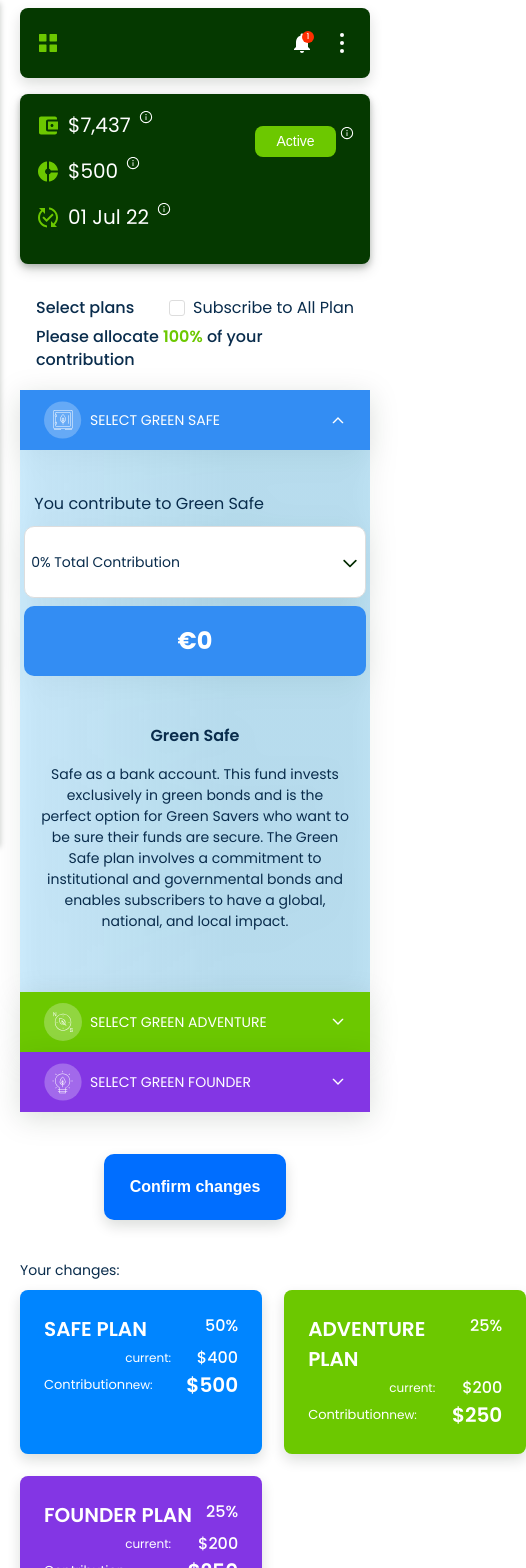
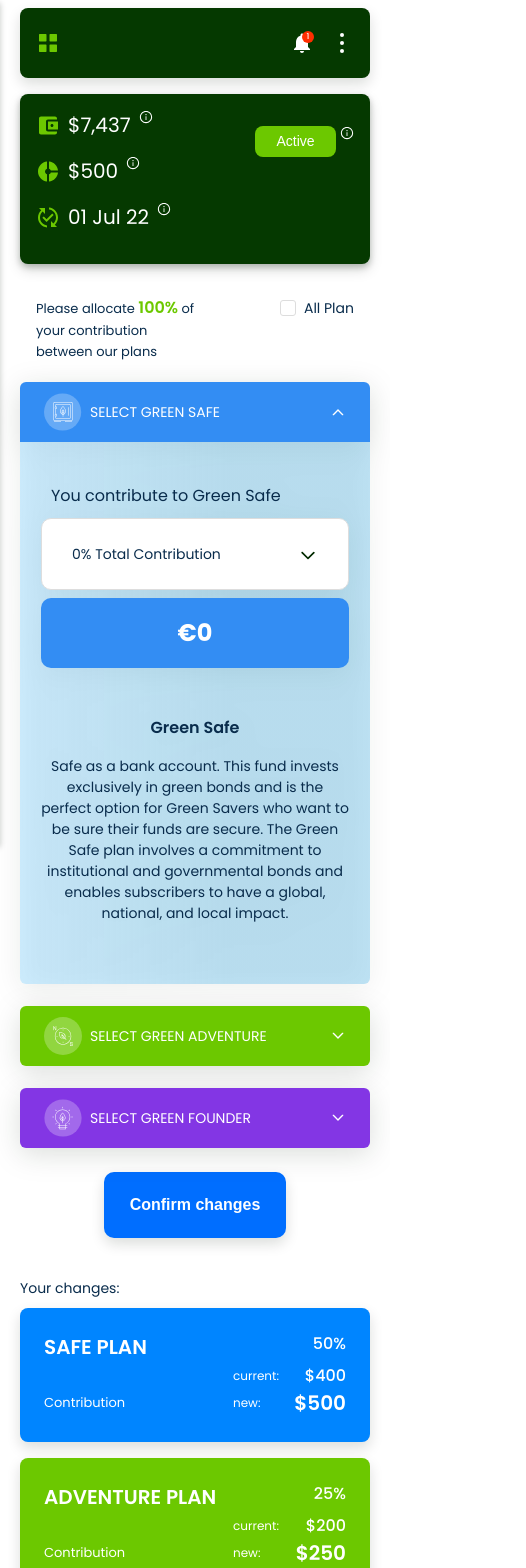
Before and after one commit to WarmdevsCompany/sales-dashboard-1, a SvelteKit app: page /manage/plan in a window 390 px wide. Shown: the top 1568 px of the page, 526 px wide, since content can reach past the window. Built offline with nearby package versions, Linux system fonts and the light colour scheme.

Commit message:
adaptive (Manage)

```diff
--- a/src/app.css
+++ b/src/app.css
@@ -492,6 +492,9 @@
   .align-center {
 	align-items: center;
   }
+  .align-base {
+	align-items: baseline;
+  }
   .align-top {
 	align-items: flex-start;
   }
@@ -622,4 +625,8 @@
 	.grid-3 {
 		grid-template-columns: 1fr;
 	}
+	.modal_head_medium {
+		font-size: var(--text-size-big);
+		line-height: var(--text-line-big);
 	}
+}
--- a/src/lib/components/Modal.svelte
+++ b/src/lib/components/Modal.svelte
@@ -223,7 +223,20 @@
   @media only screen and (max-width: 991px) {
     #modal {
       max-width: 100%;
+      max-height: 90vh;
+      overflow: auto;
       margin: auto;
+    }
+    #modal-content {
+      overflow: hidden;
+    }
+    #modal.greenForm {
+      max-width: 90%;
+      border-radius: 0.5rem;
+    }
+    #modal.greenForm #modal-content {
+      padding-left: 20px;
+      padding-right: 20px;
     }
   }
 </style>
--- a/src/routes/(public)/manage/plan/+page.svelte
+++ b/src/routes/(public)/manage/plan/+page.svelte
@@ -1,23 +1,21 @@
 <script>
-  import Modal, { getModal } from "$lib/components/Modal.svelte";
-  import PlansMain from "./change-bottom/ChangePlansMain.svelte";
-  import ChangePlans from "./change-contributions/ChangePlans.svelte";
-  import greenLogo from "$lib/assets/img/logo-green.svg";
-  import UpdatedPlanItems from "./UpdatedPlanItems.svelte";
+	import Modal, { getModal } from '$lib/components/Modal.svelte';
+	import PlansMain from './change-bottom/ChangePlansMain.svelte';
+	import ChangePlans from './change-contributions/ChangePlans.svelte';
+	import greenLogo from '$lib/assets/img/logo-green.svg';
+	import UpdatedPlanItems from './UpdatedPlanItems.svelte';
 </script>
 
 <svelte:head>
 	<title>Plan</title>
 	<meta name="description" content="Plan page" />
-  <script
-    src="https://unpkg.com/@lottiefiles/lottie-player@latest/dist/lottie-player.js"></script>
+	<script src="https://unpkg.com/@lottiefiles/lottie-player@latest/dist/lottie-player.js"></script>
 </svelte:head>
 
 <ChangePlans />
 <div class="d-flex justify-cc">
-  <button
-    class="btn mt-1_5 box_shadow-medium"
-    on:click={() => getModal("confirmPlan").open()}>Confirm changes</button
+	<button class="btn mt-1_5 box_shadow-medium" on:click={() => getModal('confirmPlan').open()}
+		>Confirm changes</button
 	>
 </div>
 
@@ -26,16 +24,14 @@
 		<img src={greenLogo} alt="esi logo img" />
 		<div class="modal_head_medium mt-2">We've updated your contribution</div>
 		<div class="modal_main-row d-flex justify-cc ">
-      <div class="text-xsm d-flex align-center">
+			<div class="text-xsm d-flex align-base">
 				New Contribution: <span class="text-3 text-blue">$1,000/mo</span>
 			</div>
 		</div>
 		<div class="updated__items">
 			<UpdatedPlanItems />
 		</div>
-    <button class="btn" on:click={() => getModal("confirmPlan").close()}
-      >Close</button
-    >
+		<button class="btn" on:click={() => getModal('confirmPlan').close()}>Close</button>
 	</div>
 </Modal>
 <PlansMain />
@@ -65,4 +61,9 @@
 		margin: 2.625rem auto 0 auto;
 		transition: none;
 	}
+	@media only screen and (max-width: 991px) {
+		.btn {
+			margin-top: 24px;
+		}
+	}
 </style>
--- a/src/routes/(public)/manage/plan/change-bottom/ChangePlanitem.svelte
+++ b/src/routes/(public)/manage/plan/change-bottom/ChangePlanitem.svelte
@@ -9,33 +9,39 @@
 	</div>
 	<div class="d-flex justify-sb align-center">
 		<div class="text-xsm">Contribution</div>
-      <div class="d-flex justify-sb align-center w_113"> <div class="text-12px">new:</div> <div class="text-3 semi-bold">${$$props.planNewMoney}</div></div>
-
+		<div class="d-flex justify-sb align-center w_113">
+			<div class="text-12px">new:</div>
+			<div class="text-3 semi-bold">${$$props.planNewMoney}</div>
+		</div>
 	</div>
 </div>
 
 <style>
-
-    .plan__item.safe{
-      background:var(--primary-color)
+	.plan__item.safe {
+		background: var(--primary-color);
 	}
-    .plan__item.adventure{
-      background:var(--secondary-color)
+	.plan__item.adventure {
+		background: var(--secondary-color);
 	}
-    .plan__item.founder{
-      background:var( --third-color)
+	.plan__item.founder {
+		background: var(--third-color);
 	}
-    .text-12px{
+	.text-12px {
 		font-size: 12px;
 		line-height: 18px;
 	}
-    .w_113{
+	.w_113 {
 		width: 113px;
 	}
-    .plan__item--medium{
+	.plan__item--medium {
 		font-weight: var(--font-weight-medium);
 	}
-    .plan__item--current{
+	.plan__item--current {
 		margin: 2px 0 0 auto;
 	}
+	@media only screen and (max-width: 991px) {
+		.plan__item {
+			margin-bottom: 1rem;
+		}
+	}
 </style>
--- a/src/routes/(public)/manage/plan/change-bottom/ChangePlansMain.svelte
+++ b/src/routes/(public)/manage/plan/change-bottom/ChangePlansMain.svelte
@@ -1,23 +1,47 @@
 <script>
-    import PlanItem from "./ChangePlanitem.svelte";
+	import PlanItem from './ChangePlanitem.svelte';
 </script>
 
 <div class="text-sm change__bottom">Your changes:</div>
-    <div class="plan__items grid-3">
-      <PlanItem planClass={'safe'} planName={'Safe Plan'} planCurrentMoney={400} planNewMoney={500} planPersentage={50}/>
-      <PlanItem planClass={'adventure'} planName={'Adventure Plan'} planCurrentMoney={200} planNewMoney={250} planPersentage={25}/>
-      <PlanItem planClass={'founder'} planName={'Founder Plan'} planCurrentMoney={200} planNewMoney={250} planPersentage={25}/>
+<div class="plan__items grid-3 mobile-block">
+	<PlanItem
+		planClass={'safe'}
+		planName={'Safe Plan'}
+		planCurrentMoney={400}
+		planNewMoney={500}
+		planPersentage={50}
+	/>
+	<PlanItem
+		planClass={'adventure'}
+		planName={'Adventure Plan'}
+		planCurrentMoney={200}
+		planNewMoney={250}
+		planPersentage={25}
+	/>
+	<PlanItem
+		planClass={'founder'}
+		planName={'Founder Plan'}
+		planCurrentMoney={200}
+		planNewMoney={250}
+		planPersentage={25}
+	/>
 </div>
+
 <style>
-    .change__bottom{
+	.change__bottom {
 		margin-top: 2.5rem;
 	}
 	.plan__items {
 		margin-top: 0.57rem;
 	}
 	@media only screen and (max-width: 1280px) {
-    .grid-3{
+		.grid-3 {
 			grid-template-columns: 1fr 1fr;
 		}
 	}
+	@media only screen and (max-width: 991px) {
+        .plan__items {
+            margin-bottom: 50px;
+        }
+	}
 </style>
--- a/src/routes/(public)/manage/plan/change-contributions/ChangePlanItem.svelte
+++ b/src/routes/(public)/manage/plan/change-contributions/ChangePlanItem.svelte
@@ -1,6 +1,6 @@
 <script>
-  import clickOutside from "$lib/functions/clickOutside";
-  import { priceConvertation } from "$lib/functions/priceConvertation";
+	import clickOutside from '$lib/functions/clickOutside';
+	import { priceConvertation } from '$lib/functions/priceConvertation';
 	import {
 		plansModalState,
 		plansModalData,
@@ -9,25 +9,25 @@
 		errorMessageState,
 		contributionData,
 		allocatedContributions,
-    subscribeAllState,
-  } from "./planStore";
+		subscribeAllState
+	} from './planStore';
 
-  import PlanBtn from "./PlanBtn.svelte";
-  import MobArrow_ico from "$lib/components/icons/plan-icons/MobArrow_ico.svelte";
-  import Checkbox_ico from "$lib/components/icons/plan-icons/Checkbox_ico.svelte";
-  import Dropdown_ico from "$lib/components/icons/plan-icons/Dropdown_ico.svelte";
+	import PlanBtn from './PlanBtn.svelte';
+	import MobArrow_ico from '$lib/components/icons/plan-icons/MobArrow_ico.svelte';
+	import Checkbox_ico from '$lib/components/icons/plan-icons/Checkbox_ico.svelte';
+	import Dropdown_ico from '$lib/components/icons/plan-icons/Dropdown_ico.svelte';
 
 	// images
-import safeImage from '$lib/assets/img/plans/safe-icon.svg'
-import advImage from '$lib/assets/img/plans/adventure-icon.svg'
-import founderImage from '$lib/assets/img/plans/founder-icon.svg'
-  import Tooltip from "./Tooltip.svelte";
-  import Modal, { getModal } from "$lib/components/Modal.svelte";
-  import PlanModalContent from "./PlanModalContent.svelte";
+	import safeImage from '$lib/assets/img/plans/safe-icon.svg';
+	import advImage from '$lib/assets/img/plans/adventure-icon.svg';
+	import founderImage from '$lib/assets/img/plans/founder-icon.svg';
+	import Tooltip from './Tooltip.svelte';
+	import Modal, { getModal } from '$lib/components/Modal.svelte';
+	import PlanModalContent from './PlanModalContent.svelte';
 
 	export let current,
 		currentPlan,
-    className = "",
+		className = '',
 		allowPercentageVal,
 		savePercentages,
 		currentPrice,
@@ -44,20 +44,20 @@ import founderImage from '$lib/assets/img/plans/founder-icon.svg'
 			$sortPersantageVariable = item.sortName;
 			$subscribeAllState = false;
 			switch (plan) {
-        case "safe":
+				case 'safe':
 					$allocatedContributions.safe = item.persentage;
 					$allocatedContributions.safeName = item.value;
 					break;
-        case "adventure":
+				case 'adventure':
 					$allocatedContributions.adventure = item.persentage;
 					$allocatedContributions.adventureName = item.value;
 					break;
-        case "founder":
+				case 'founder':
 					$allocatedContributions.founder = item.persentage;
 					$allocatedContributions.founderName = item.value;
 					break;
 				default:
-          console.log("Error");
+					console.log('Error');
 			}
 		}
 		$errorMessageState = false;
@@ -65,10 +65,8 @@ import founderImage from '$lib/assets/img/plans/founder-icon.svg'
 	}
 	let svgIcons = {
 		safe: safeImage,
-    adventure:
-    advImage,
-    founder:
-    founderImage,
+		adventure: advImage,
+		founder: founderImage
 	};
 
 	let currentSvgIcon = svgIcons[className];
@@ -97,8 +95,7 @@ import founderImage from '$lib/assets/img/plans/founder-icon.svg'
 <div class="plans__item {className}" class:active={current === currentPlan}>
 	<div
 		class="item__head"
-    on:click={() =>
-      current === currentPlan ? (current = "") : (current = currentPlan)}
+		on:click={() => (current === currentPlan ? (current = '') : (current = currentPlan))}
 	>
 		<div class="column">
 			<img class="plan__icon" src={currentSvgIcon} alt="" />
@@ -106,10 +103,7 @@ import founderImage from '$lib/assets/img/plans/founder-icon.svg'
 			<div class="item__head__name">Select GREEN {className}</div>
 		</div>
 		<div class="column">
-      <div
-        class="item__head__checkbox"
-        class:visible={$allocatedContributions[className] != 0}
-      >
+			<div class="item__head__checkbox" class:visible={$allocatedContributions[className] != 0}>
 				<Checkbox_ico />
 			</div>
 			<div class="mob__arrow">
@@ -142,13 +136,11 @@ import founderImage from '$lib/assets/img/plans/founder-icon.svg'
 							{#each savePercentages as item}
 								{#if item.persentage > allowPercentageVal && allowPercentageVal + $allocatedContributions[className] < item.persentage}
 									<div style="position:relative">
-                    <Tooltip title={"Remove allocation from other plans"}>
+										<Tooltip title={'Remove allocation from other plans'}>
 											<div
 												class="dropdown__item"
 												class:disabled={item.persentage > allowPercentageVal &&
-                          allowPercentageVal +
-                            $allocatedContributions[className] <
-                            item.persentage}
+													allowPercentageVal + $allocatedContributions[className] < item.persentage}
 												on:click={function () {
 													let status = checkItemDisableState(item);
 													setPercentage(item, currentPlan, status);
@@ -162,8 +154,7 @@ import founderImage from '$lib/assets/img/plans/founder-icon.svg'
 									<div
 										class="dropdown__item"
 										class:disabled={item.persentage > allowPercentageVal &&
-                      allowPercentageVal + $allocatedContributions[className] <
-                        item.persentage}
+											allowPercentageVal + $allocatedContributions[className] < item.persentage}
 										on:click={function () {
 											let status = checkItemDisableState(item);
 											setPercentage(item, currentPlan, status);
@@ -194,7 +185,7 @@ import founderImage from '$lib/assets/img/plans/founder-icon.svg'
 			content={btnText}
 			className={btnClass}
 			on:click={() => {
-        getModal("planModal").open();
+				getModal('planModal').open();
 				showModal(currentPlan);
 			}}
 		/>
@@ -452,12 +443,19 @@ import founderImage from '$lib/assets/img/plans/founder-icon.svg'
 	}
 
 	@media only screen and (max-width: 991px) {
+    .item__top {
+			padding: 32px 21px 24px 21px;
+		}
 		.plans__item.adventure {
 			margin: 0;
 		}
 		.dropdown__item--current,
 		.dropdown__item {
 			color: var(--black-color);
+      padding: 23px 30px;
+		}
+    :global(.dropdown svg) {
+      right: 30px;
     }
 		.mob__plan__info {
 			display: block;
@@ -481,7 +479,10 @@ import founderImage from '$lib/assets/img/plans/founder-icon.svg'
 		}
 		.plans__item {
 			max-width: 100%;
-      border-radius: 0;
+		}
+		.plans__item.adventure {
+			margin-top: 22px;
+			margin-bottom: 22px;
 		}
 		.mob__arrow {
 			display: flex;
--- a/src/routes/(public)/manage/plan/change-contributions/ChangePlans.svelte
+++ b/src/routes/(public)/manage/plan/change-contributions/ChangePlans.svelte
@@ -1,14 +1,15 @@
 <script>
-  import { beforeUpdate, afterUpdate } from "svelte";
+	import { beforeUpdate, afterUpdate } from 'svelte';
 	import {
 		planData,
 		contributionData,
 		allocatedContributions,
 		errorMessageState,
-    subscribeAllState,
-  } from "./planStore";
-  import ChangePlanItem from "./ChangePlanItem.svelte";
-  import SubscribeAllIco from "$lib/components/icons/plan-icons/SubscribeAllIco.svelte";
+		subscribeAllState
+	} from './planStore';
+	import ChangePlanItem from './ChangePlanItem.svelte';
+	import SubscribeAllIco from '$lib/components/icons/plan-icons/SubscribeAllIco.svelte';
+	import MediaQuery from '$lib/components/MediaQuery.svelte';
 
 	let savePercentages;
 
@@ -22,9 +23,9 @@
 		adventurePrice = 0,
 		founderPrice = 0;
 
-  let savePlan = "safe",
-    advPlan = "adventure",
-    foundPlan = "founder";
+	let savePlan = 'safe',
+		advPlan = 'adventure',
+		foundPlan = 'founder';
 
 	let activeDropdownSave = false;
 	let activeDropdownAdv = false;
@@ -41,13 +42,9 @@
 	let current = savePlan;
 
 	beforeUpdate(() => {
-    safePrice =
-      ($allocatedContributions.safe * $contributionData.monthlyValue) / 100;
-    adventurePrice =
-      ($allocatedContributions.adventure * $contributionData.monthlyValue) /
-      100;
-    founderPrice =
-      ($allocatedContributions.founder * $contributionData.monthlyValue) / 100;
+		safePrice = ($allocatedContributions.safe * $contributionData.monthlyValue) / 100;
+		adventurePrice = ($allocatedContributions.adventure * $contributionData.monthlyValue) / 100;
+		founderPrice = ($allocatedContributions.founder * $contributionData.monthlyValue) / 100;
 
 		activeDropdownSave = false;
 		activeDropdownAdv = false;
@@ -87,9 +84,8 @@
 	<div class="plans__wrapper__head">
 		<h3 class="h3-sv desktop">
 			{#if sumOfPlans < 100}
-        Please allocate <span
-          class="plan_percentage_val"
-          class:error={$errorMessageState}>{100 - sumOfPlans}%</span
+				Please allocate <span class="plan_percentage_val" class:error={$errorMessageState}
+					>{100 - sumOfPlans}%</span
 				> of your contribution between our plans
 			{:else if sumOfPlans === 100}
 				You have allocated all of your <span class="green">contribution!</span>
@@ -99,17 +95,21 @@
 		<div class="mob__plan__h2">Select plans</div>
 		<div class="subscribe__all" on:click={subscribeAllPlans}>
 			<div class="subscribe__checkbox">
-        <SubscribeAllIco className={$subscribeAllState ? "active__cb" : ""} />
+				<SubscribeAllIco className={$subscribeAllState ? 'active__cb' : ''} />
 			</div>
-
+			<MediaQuery query="(min-width: 992px)" let:matches>
+				{#if matches}
 					<div class="subscribe__text">Subscribe to All Plan</div>
+				{:else}
+					<div class="subscribe__text">All Plan</div>
+				{/if}
+			</MediaQuery>
 		</div>
 	</div>
 	<h3 class="h3-sv mob">
 		{#if sumOfPlans < 100}
-      Please allocate <span
-        class="plan_percentage_val"
-        class:error={$errorMessageState}>{100 - sumOfPlans}%</span
+			Please allocate <span class="plan_percentage_val" class:error={$errorMessageState}
+				>{100 - sumOfPlans}%</span
 			> of your contribution
 		{:else if sumOfPlans === 100}
 			You have allocated all of your <span class="green">contribution!</span>
@@ -124,10 +124,10 @@
 			{allowPercentageVal}
 			{savePercentages}
 			currentPrice={safePrice}
-      activeClass={"activeDropdownSave"}
+			activeClass={'activeDropdownSave'}
 			activeState={activeDropdownSave}
-      btnText={"Green Safe info"}
-      btnClass={"blue"}
+			btnText={'Green Safe info'}
+			btnClass={'blue'}
 		/>
 		<ChangePlanItem
 			{current}
@@ -136,10 +136,10 @@
 			{allowPercentageVal}
 			{savePercentages}
 			currentPrice={adventurePrice}
-      activeClass={"activeDropdownAdv"}
+			activeClass={'activeDropdownAdv'}
 			activeState={activeDropdownAdv}
-      btnText={"Green Adventure info"}
-      btnClass={"green"}
+			btnText={'Green Adventure info'}
+			btnClass={'green'}
 		/>
 		<ChangePlanItem
 			{current}
@@ -148,10 +148,10 @@
 			{allowPercentageVal}
 			{savePercentages}
 			currentPrice={founderPrice}
-      activeClass={"activeDropdownFound"}
+			activeClass={'activeDropdownFound'}
 			activeState={activeDropdownFound}
-      btnText={"Green Founder info"}
-      btnClass={"violet"}
+			btnText={'Green Founder info'}
+			btnClass={'violet'}
 		/>
 	</div>
 </div>
@@ -235,11 +235,8 @@
 		}
 	}
 	@media only screen and (max-width: 991px) {
-    .h3-sv.desktop {
+		.mob__plan__h2 {
 			display: none;
-    }
-    .h3-sv.mob {
-      display: block;
 		}
 		.subscribe__all {
 			margin-bottom: 0;
@@ -252,7 +249,6 @@
 			color: var(--main-text-color);
 		}
 		.mob__plan__h2 {
-      display: block;
 			font-weight: var(--font-weight-medium);
 			font-size: var(--h3-size);
 			line-height: 32px;
@@ -261,6 +257,18 @@
 		.plans__items {
 			margin-top: 20px;
 			display: block;
+		}
+		.plans__wrapper__head,
+		h3.h3-sv.desktop {
+			padding: 0;
+			font-weight: normal;
+		}
+		h3.h3-sv.desktop {
+			font-size: var(--text-font-xsmall);
+		}
+		.subscribe__all {
+			font-size: var(--text-font-small);
+			margin-bottom: auto;
 		}
 	}
 	@media only screen and (max-width: 768px) {
--- a/src/routes/(public)/manage/plan/change-contributions/PlanBtn.svelte
+++ b/src/routes/(public)/manage/plan/change-contributions/PlanBtn.svelte
@@ -61,7 +61,7 @@
       background:#5d0bc987;
     }
     @media only screen and (max-width: 991px) {
-    .wrapper {
+      .wrapper {
         display: none;
       }
     }
--- a/src/routes/(public)/manage/withdraw/withdraw-footer/WithdrawFooter.svelte
+++ b/src/routes/(public)/manage/withdraw/withdraw-footer/WithdrawFooter.svelte
@@ -77,4 +77,9 @@
   .buttons-confirm{
     margin-top: 4rem;
   }
+  @media only screen and (max-width: 991px) {
+    .buttons {
+      margin-bottom: 4rem;
+    }
+  }
 </style>
```
Also changed, not shown: src/lib/sidebar/Sidebar.svelte (+54 -57 lines), src/routes/(public)/manage/withdraw/withdraw-manager/WithdrawManager.svelte (+11 -3 lines). Lines whose indentation alone changed are shown as unchanged.
